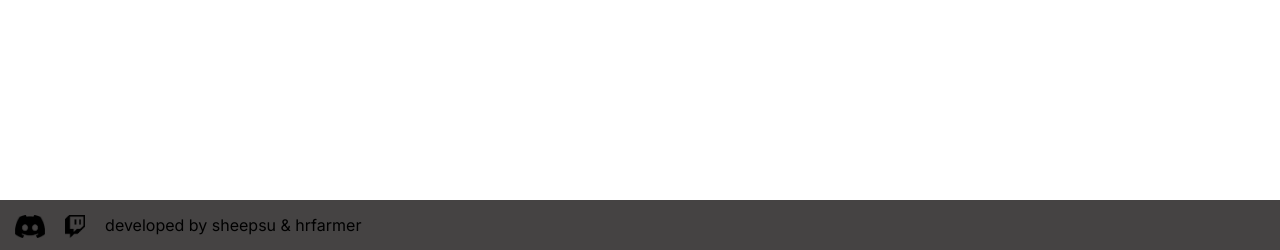
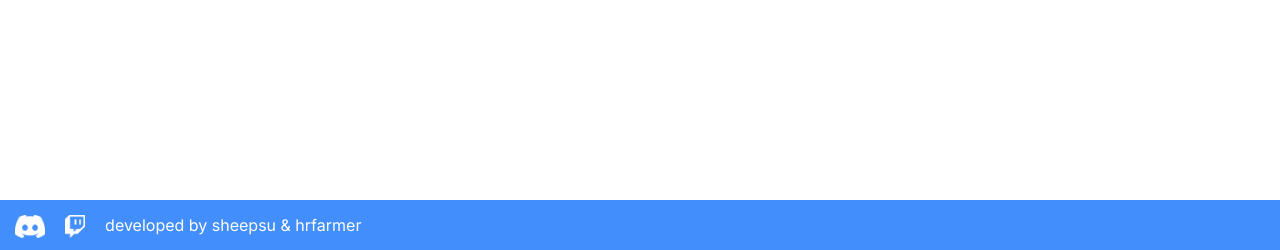
Before and after one commit to Sheppsu/oct-site, a Django app: template oct/templates/base.html in a window 1280 px wide. Shown: the part 550-800 px from the top of the page. Run offline with Django 4.2, Linux system fonts and the light colour scheme; the template is opened without the code that fills it, so the values that code supplies are empty; parts of the project's set-up code (start-up, migrations or seed data) failed here and were passed over.

Commit message:
sheep is MEAN andHURT MY FEELINGS (changed footer)

```diff
--- a/oct/static/css/style.css
+++ b/oct/static/css/style.css
@@ -4,6 +4,7 @@
     --bg-color2: #e866a0;
     --bg-color3: #52a1ff;
     --bg-color4: #e7e7e7;
+    --bg-color5: #454343;
 }
 
 html {
@@ -33,7 +34,7 @@ h1 {
 }
 
 footer {
-    background-color: #454343;
+    background-color: var(--bg-color1);
     position: absolute;
     left: 0;
     bottom: 0;
@@ -51,20 +52,22 @@ footer {
 
 .footer-text {
     transition: color 0.3s ease;
+    color: white;
 }
 
 .footer-text:hover {
-    color: white;
+    color: black;
 }
 
 .footer-image {
     height: 23px;
     transition: filter 0.3s ease;
     padding-bottom: 10px;
+    filter: brightness(0) invert(1);
 }
 
 .footer-image:hover {
-    filter: brightness(0) invert(1);
+    filter: brightness(1) invert(0);
 }
 
 .footer {
```
